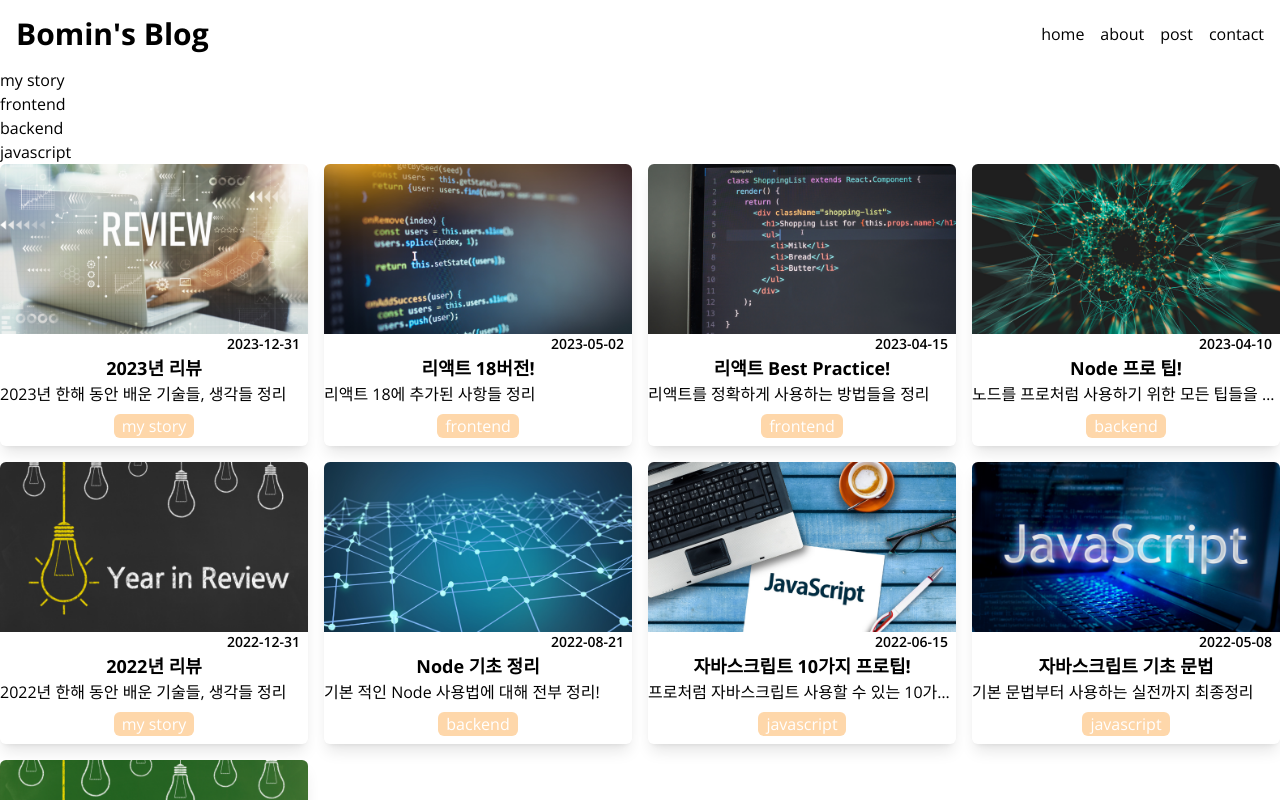
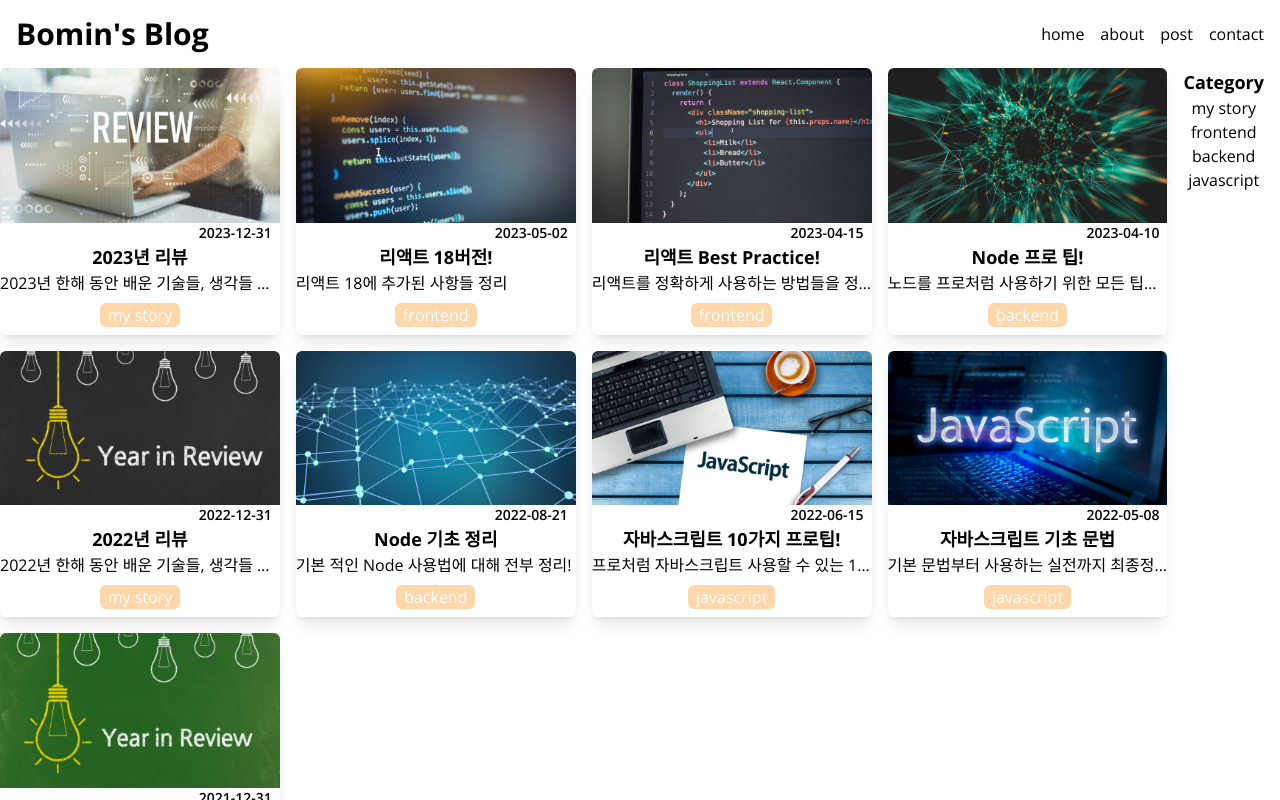
Before and after one commit to bm4656/Next-Blog, a Next.js app: page /posts in a window 1280 px wide. Built offline with nearby package versions, Linux system fonts and the light colour scheme.

Commit message:
design: posts 페이지 스타일링 1차

```diff
--- a/src/components/FilterablePosts.tsx
+++ b/src/components/FilterablePosts.tsx
@@ -6,23 +6,26 @@ import PostGrid from './PostGrid';
 type Props = { categories: string[]; posts: Post[] };
 export default function FilterablePosts({ categories, posts }: Props) {
   const [selected, setSelected] = useState('');
-  //1. 카테고리 누르면 selected 변수에 맞게 posts 필터링 되도록
-  //2. 필터링된 posts 들 PostGrid에 전달해서 화면에 나타내기
   const filtered =
     selected !== ''
       ? posts.filter((post) => post.category === selected)
       : posts;
   console.log(filtered);
   return (
-    <section>
-      <ul>
+    <section className='flex'>
+      <PostGrid posts={filtered}></PostGrid>
+      <ul className='flex flex-col mx-4 items-center'>
+        <h3 className='text-lg font-bold'>Category</h3>
         {categories.map((category, index) => (
-          <li key={index} onClick={() => setSelected(category)}>
+          <li
+            key={index}
+            onClick={() => setSelected(category)}
+            className='cursor-pointer'
+          >
             {category}
           </li>
         ))}
       </ul>
-      <PostGrid posts={filtered}></PostGrid>
     </section>
   );
 }
```
